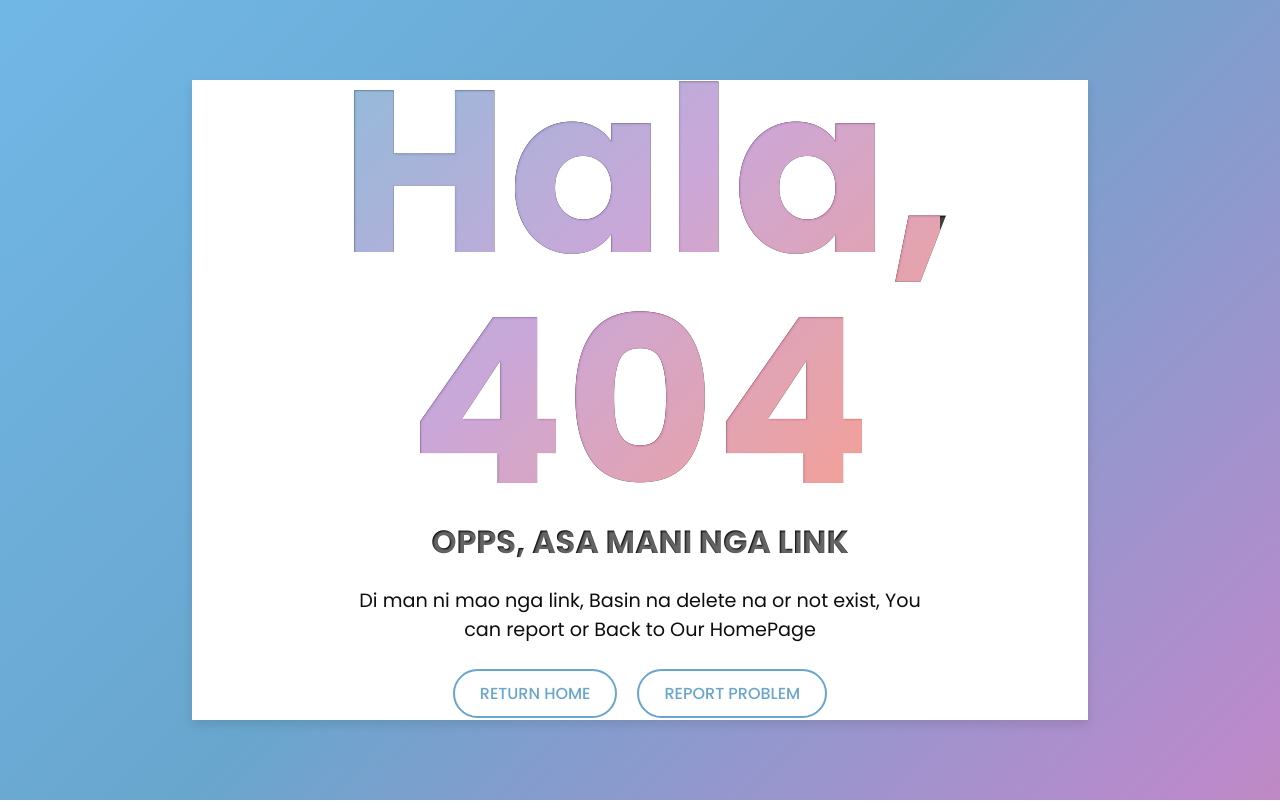
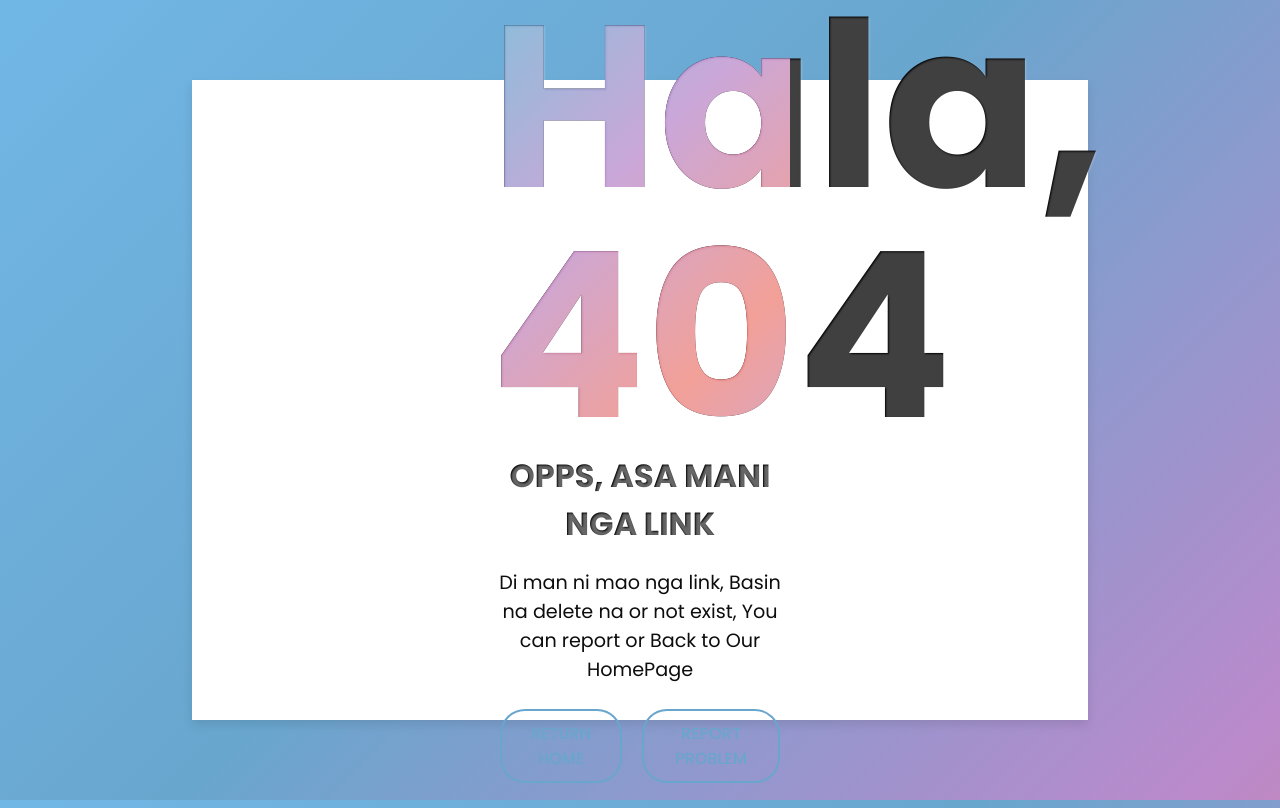
Before and after one commit to fancode343/updatorcumlab, a PHP site: page /404.html in a window 1280 px wide. Run offline with PHP 8.4, Linux system fonts and the light colour scheme.

Commit message:
Update 404style.css

```diff
--- a/assets/404style.css
+++ b/assets/404style.css
@@ -24,7 +24,7 @@ body{
   box-shadow: 0px 5px 10px rgba(0,0,0,0.1);
 }
 #error-page .content{
-  max-width: 600px;
+  max-width: 300px;
   text-align: center;
 }
 .content h2.header{
```
